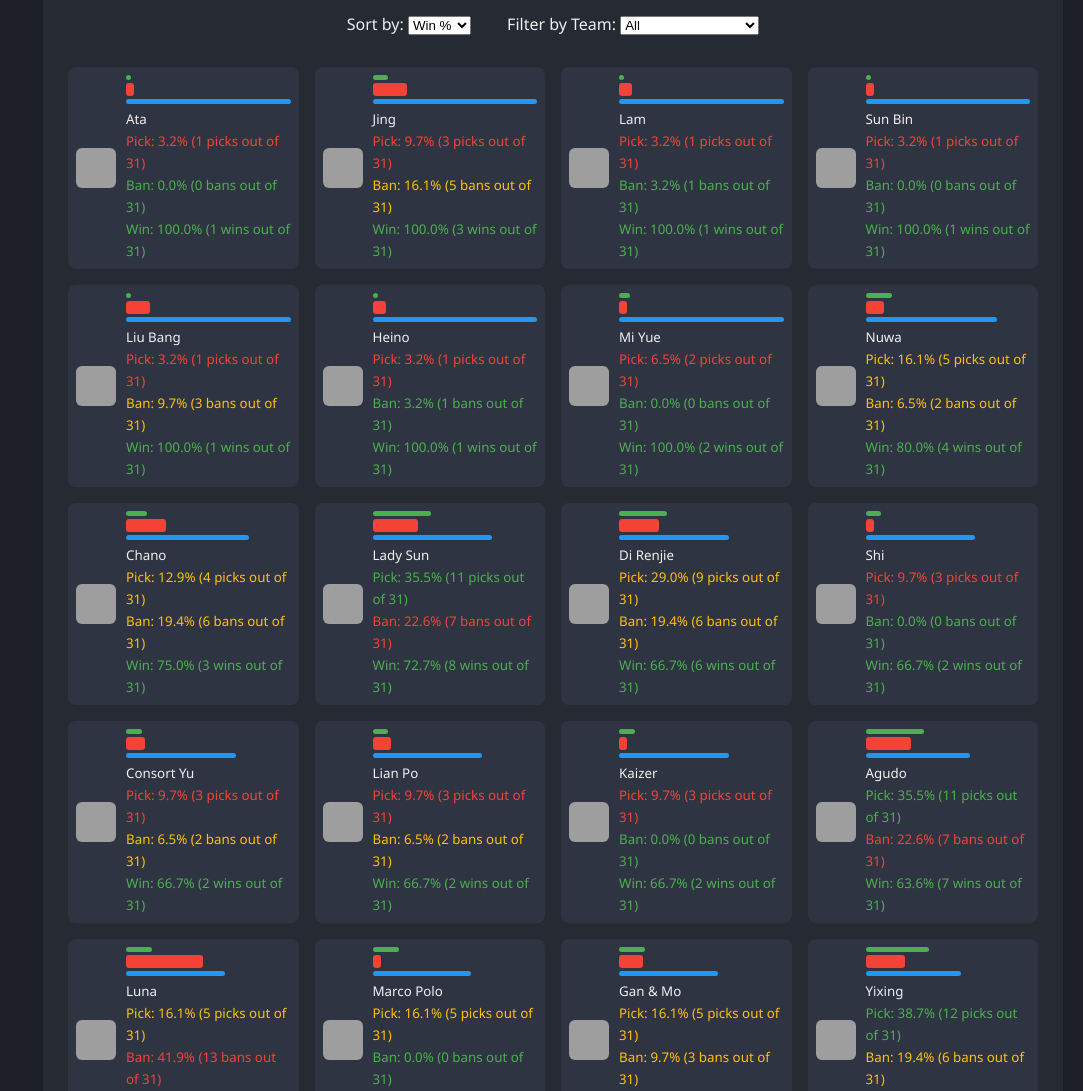
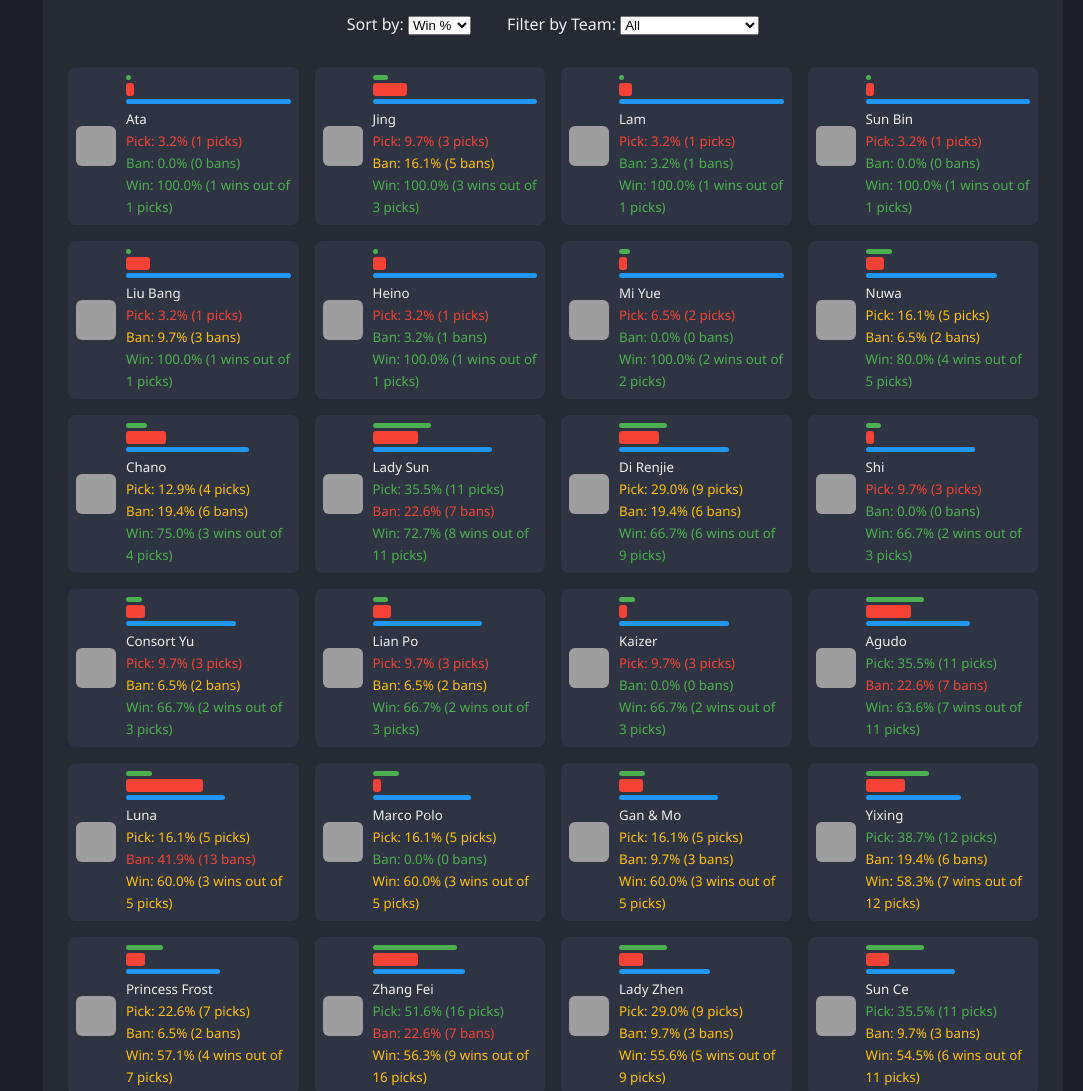
Before and after one commit to NeptuneG1/hok-caster, a plain HTML site: page match-view.html in a window 1280 px wide. Shown: the part 10627-11718 px from the top of the page, without its empty margins (197-1280 px from the left). Drawn offline with Linux system fonts and the light colour scheme.

Commit message:
Update match-view.html

```diff
--- a/match-view.html
+++ b/match-view.html
@@ -371,7 +371,9 @@
 
         for (let i = 1; i <= 5; i++) {
           const winnerHero = match[`${winnerTeam}_hero${i}`];
-          if (winnerHero) stats[winnerHero].wins++;
+          if (winnerHero && stats[winnerHero]) {
+            stats[winnerHero].wins++;
+          }
         }
       });
       return stats;
@@ -379,7 +381,6 @@
     function renderHeroStats(stats) {
       const container = document.getElementById('stats');
       container.innerHTML = '';
-      const totalMatches = matchList.length;
       const selectedTeam = document.getElementById('teamStats').value;
 
       const filteredMatches = selectedTeam === 'all' ? matchList : matchList.filter(
@@ -405,22 +406,25 @@
         const banRatePct = (banRate * 100).toFixed(1);
         const winRatePct = (winRate * 100).toFixed(1);
         container.innerHTML += `
-          <div class=\"stat-card\">
+          <div class="stat-card">
             <img src="${heroData.ImageURL}" alt="${hero}">
             <div class="bar-graph">
               <div class="bar pick" style="width: ${pickRatePct}%"></div>
               <div class="bar ban" style="width: ${banRatePct}%"></div>
               <div class="bar win" style="width: ${winRatePct}%"></div>
               <small>${hero}<br>
-<span style=\"color: ${pickRatePct > 30 ? '#4caf50' : pickRatePct < 10 ? '#f44336' : '#ffc107'}\">Pick: ${pickRatePct}% (${data.picks} picks out of ${filteredMatches.length})</span><br>
-<span style=\"color: ${banRatePct > 20 ? '#f44336' : banRatePct < 5 ? '#4caf50' : '#ffc107'}\">Ban: ${banRatePct}% (${data.bans} bans out of ${filteredMatches.length})</span><br>
-<span style=\"color: ${winRatePct > 60 ? '#4caf50' : winRatePct < 40 ? '#f44336' : '#ffc107'}\">Win: ${winRatePct}% (${data.wins} wins out of ${filteredMatches.length})</span></small>
+              <span style="color: ${pickRatePct > 30 ? '#4caf50' : pickRatePct < 10 ? '#f44336' : '#ffc107'}">
+                Pick: ${pickRatePct}% (${data.picks} picks)</span><br>
+              <span style="color: ${banRatePct > 20 ? '#f44336' : banRatePct < 5 ? '#4caf50' : '#ffc107'}">
+                Ban: ${banRatePct}% (${data.bans} bans)</span><br>
+              <span style="color: ${winRatePct > 60 ? '#4caf50' : winRatePct < 40 ? '#f44336' : '#ffc107'}">
+                Win: ${winRatePct}% (${data.wins} wins out of ${data.picks} picks)</span>
+              </small>
             </div>
           </div>`;
       });
     }
 
-
     fetchData();
   </script>
 </body>
```
